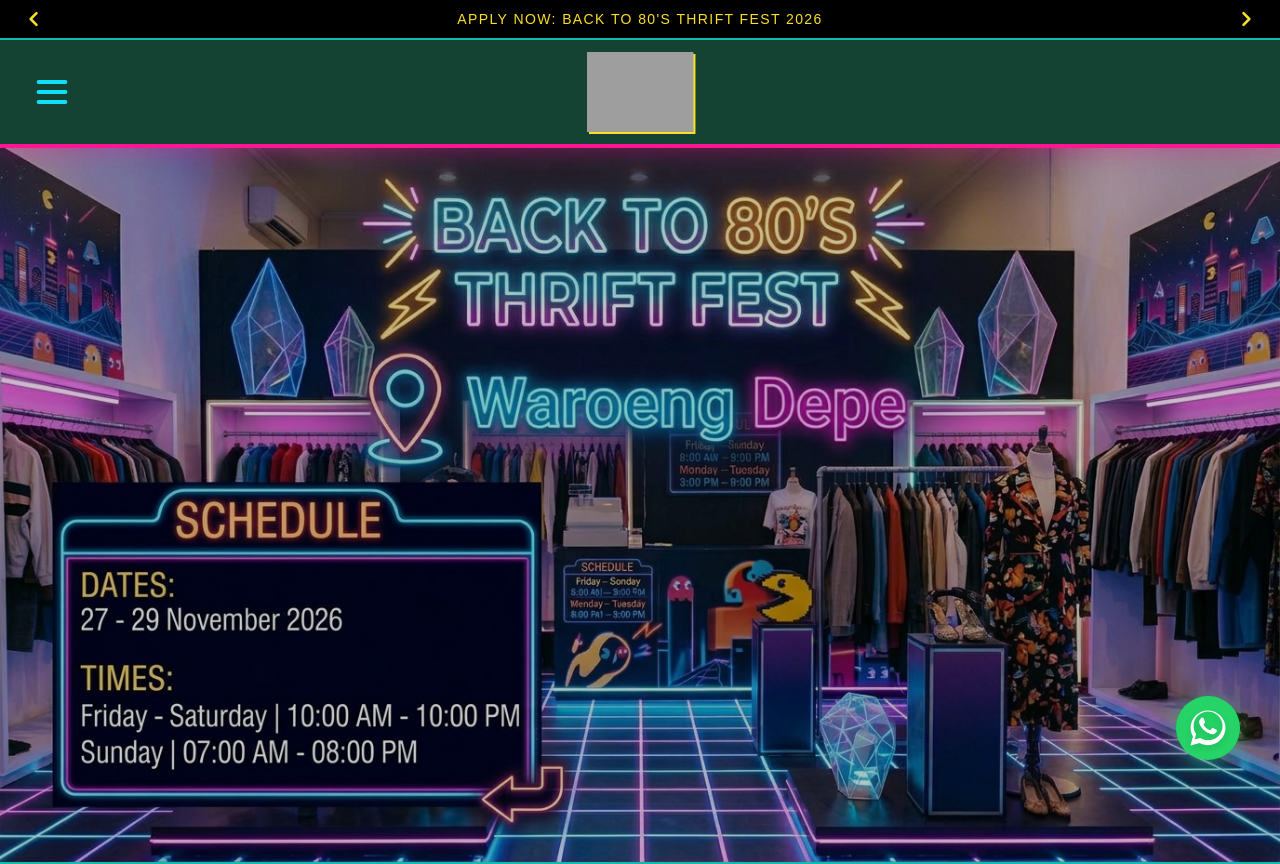
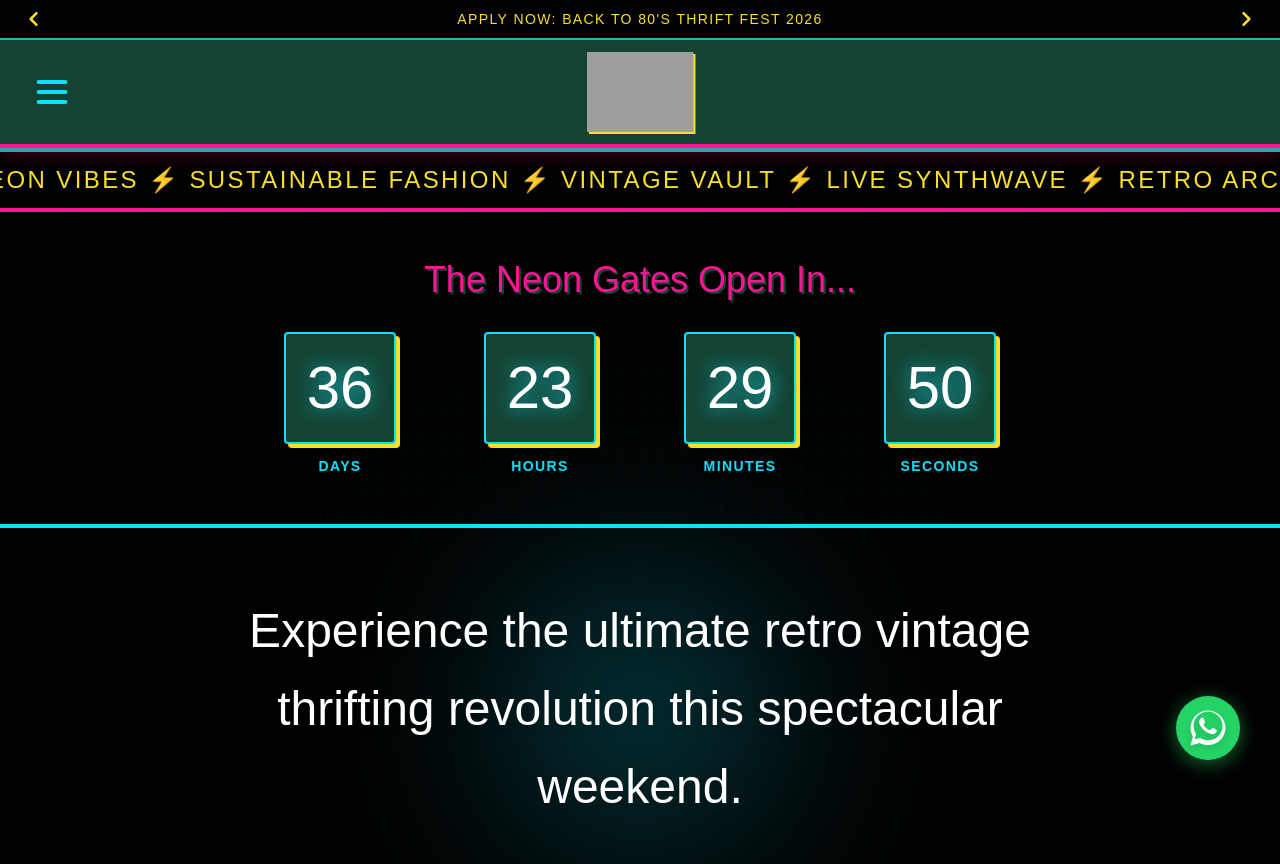
Before and after one commit to IT-Great/back2eras, a Next.js app: page / in a window 1280 px wide. Shown: the top 864 px of the page. Built offline with nearby package versions, Linux system fonts and the light colour scheme; grey boxes are pictures that could not be loaded.

Commit message:
update schedule #6

```diff
--- a/app/(main)/page.tsx
+++ b/app/(main)/page.tsx
@@ -403,14 +403,14 @@ export default function Home() {
 
       {/* 1. TOP BANNER - Memakai ukuran spesifik 1920x1080 (Rasio 16:9) */}
       <section className="relative w-full border-b-4 border-[#13bbad]">
-        <Image
+        {/* <Image
           src="/assets/images/home-banner.jpg"
           alt="Home Banner 80s Thrift Fest"
           width={1920}
           height={1080}
           priority
           className="w-full h-auto object-cover block"
-        />
+        /> */}
         <div className="absolute inset-0 bg-black/20"></div>
       </section>
 
```
